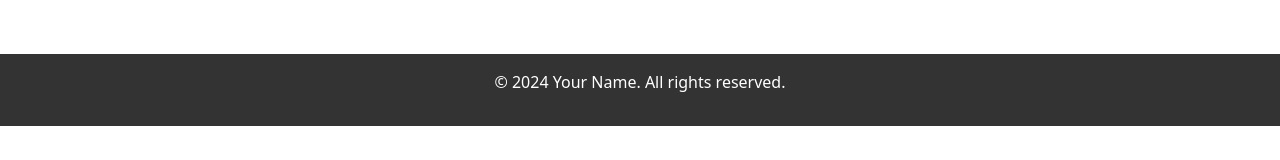
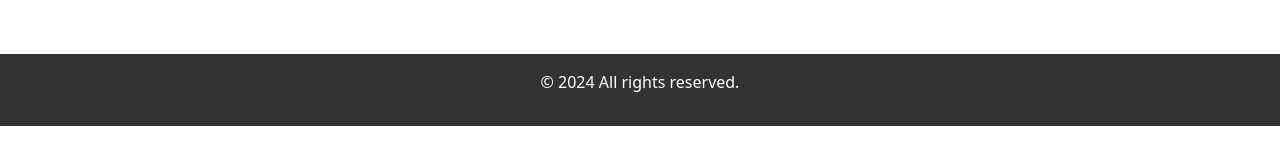
Before and after one commit to Arunnkumar777/arunn, a plain HTML site: page index.html in a window 1280 px wide. Shown: the part 553-713 px from the top of the page. Drawn offline with nearby package versions, Linux system fonts and the light colour scheme.

Commit message:
UI changes

```diff
--- a/index.html
+++ b/index.html
@@ -50,7 +50,7 @@
 
 
     <footer>
-        <p>&copy; 2024 Your Name. All rights reserved.</p>
+        <p>&copy; 2024  All rights reserved.</p>
     </footer>
 
 
```
